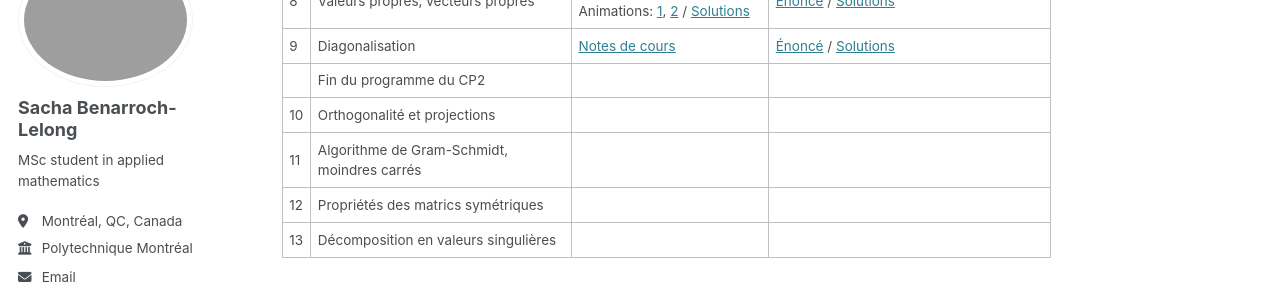
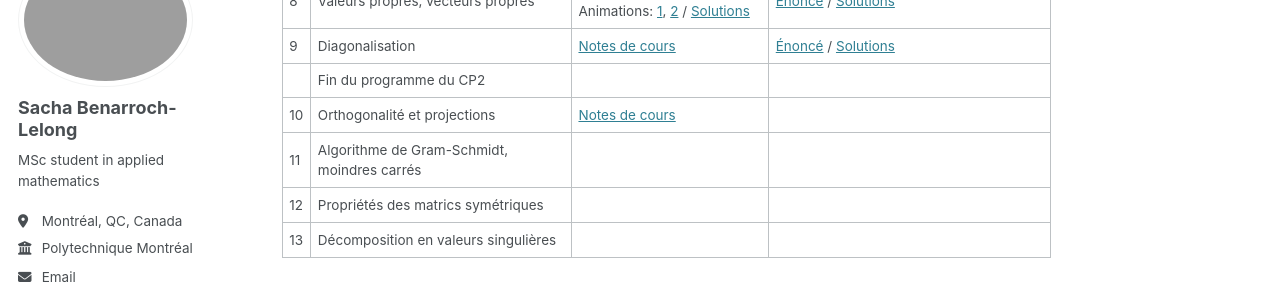
Before and after one commit to sblelong/sblelong.github.io, a Jekyll site: the page built from _teaching/mth1008.md, in a window 1280 px wide and 900 px high, scrolled down 719 px. Shown: the part 153-453 px from the top of the window. Built offline with Jekyll 4.4.1, drawn with Linux system fonts in a browser that asks for light colours; some web fonts are replaced.

Commit message:
upload c10

```diff
--- a/_teaching/mth1008.md
+++ b/_teaching/mth1008.md
@@ -26,7 +26,7 @@ date: 2026-01-01
 | 8   | Valeurs propres, vecteurs propres                                   | [Notes de cours](/files/mth1008/cours/c8.pdf) / Animations: [1](/files/mth1008/cours/c8-anim1.mp4), [2](/files/mth1008/cours/c8-anim2.mp4) / [Solutions](/files/mth1008/cours/sc8.pdf) | [Énoncé](/files/mth1008/td/td8.pdf) / [Solutions](/files/mth1008/td/td8-solutions.pdf)                                                                                                                                        |
 | 9   | Diagonalisation                                                     | [Notes de cours](/files/mth1008/cours/c9.pdf)                                                                                                                                          | [Énoncé](/files/mth1008/td/td9.pdf) / [Solutions](/files/mth1008/td/td9-solutions.pdf)                                                                                                                                        |
 |     | Fin du programme du CP2                                             |                                                                                                                                                                                        |
-| 10  | Orthogonalité et projections                                        |                                                                                                                                                                                        |                                                                                                                                                                                                                               |
+| 10  | Orthogonalité et projections                                        | [Notes de cours](/files/mth1008/cours/c10.pdf)                                                                                                                                         |                                                                                                                                                                                                                               |
 | 11  | Algorithme de Gram-Schmidt, moindres carrés                         |                                                                                                                                                                                        |                                                                                                                                                                                                                               |
 | 12  | Propriétés des matrics symétriques                                  |                                                                                                                                                                                        |                                                                                                                                                                                                                               |
 | 13  | Décomposition en valeurs singulières                                |                                                                                                                                                                                        |                                                                                                                                                                                                                               |
```
Also changed, not shown: 1 other file.
